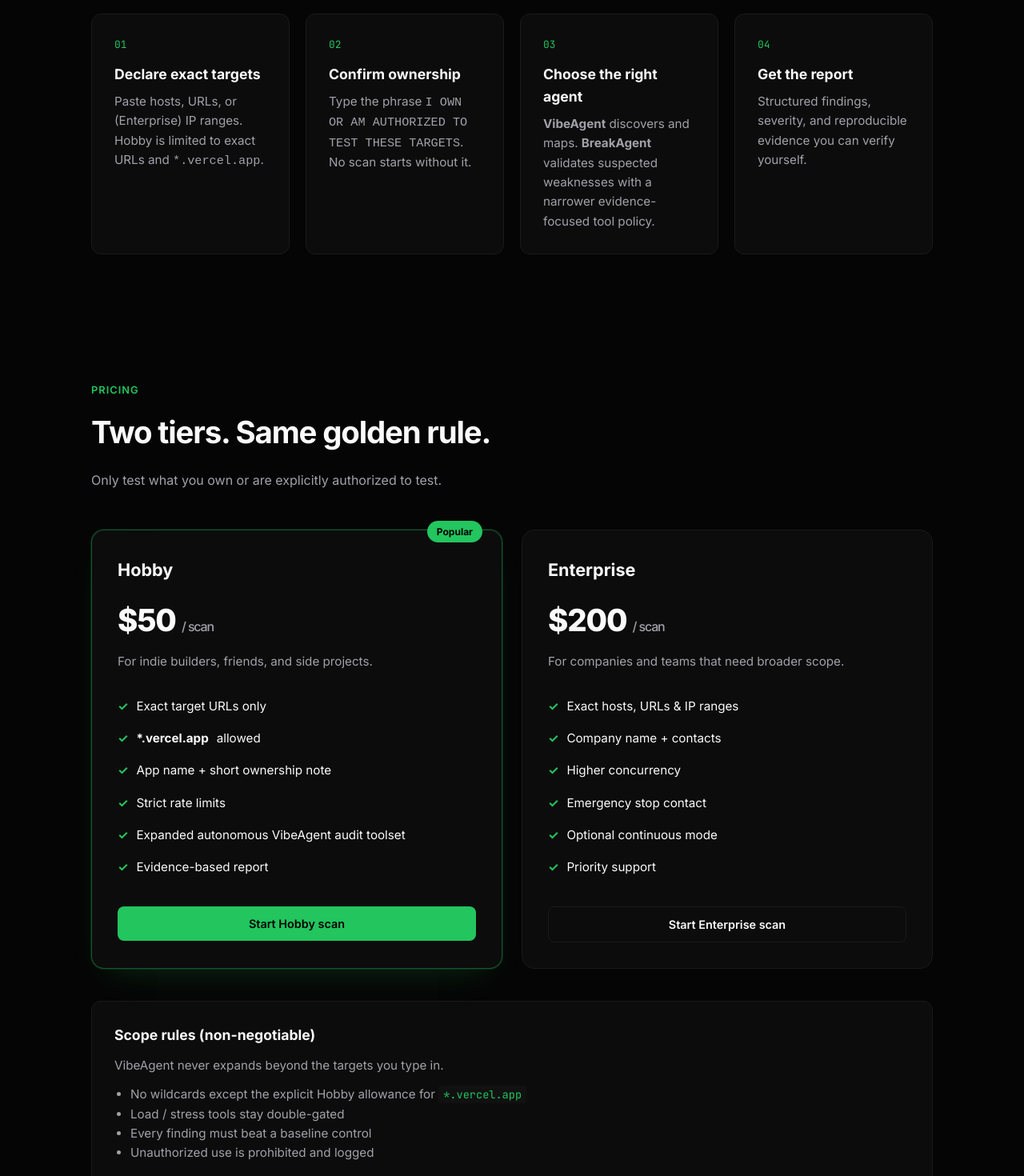
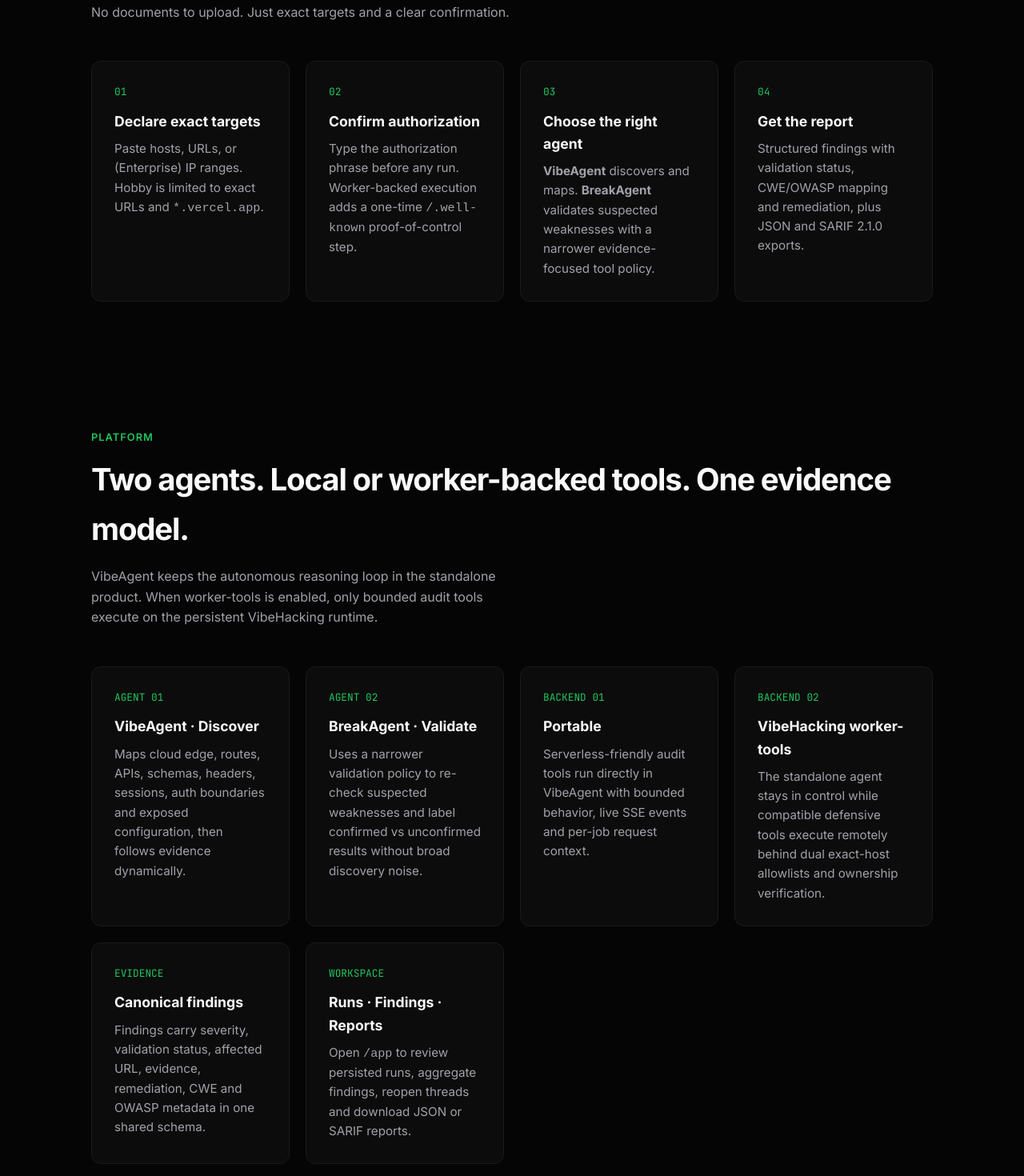
Before and after one commit to Foxxed909/VibeAgent, a website: page index.html in a window 1280 px wide. Shown: the part 893-2363 px from the top of the page at 80% size. Drawn offline with Linux system fonts and the light colour scheme.

Commit message:
Show worker-tools platform and workspace on landing page

```diff
--- a/index.html
+++ b/index.html
@@ -200,6 +200,8 @@
       <a href="/" class="logo"><span class="logo-mark">V</span> VibeAgent</a>
       <div class="nav-links">
         <a href="#how">How it works</a>
+        <a href="#platform">Platform</a>
+        <a href="/app">Workspace</a>
         <a href="#pricing">Pricing</a>
         <a href="#scope">Scope rules</a>
         <a href="/scan" class="btn btn-primary">Start a scan</a>
@@ -212,14 +214,14 @@
       <div class="badge">Authorized testing only · Exact targets</div>
       <h1>Affordable autonomous<br/><span>security testing</span></h1>
       <p class="hero-sub">
-        Point it at apps you own. Get evidence-based findings and PoCs —
-        without the $5,000 enterprise price tag.
+        Run VibeAgent for discovery or BreakAgent for validation. Stream evidence live,
+        execute bounded tools locally or through an approved VibeHacking worker, then export JSON or SARIF reports.
       </p>
       <div class="hero-cta">
         <a href="/scan" class="btn btn-primary">Start with Hobby — $50</a>
         <a href="#how" class="btn btn-ghost">See how it works</a>
       </div>
-      <p class="hero-note">Hobby targets: exact URLs + *.vercel.app only</p>
+      <p class="hero-note">Exact scope · private invite validation · verified worker targets</p>
     </div>
   </header>
 
@@ -236,8 +238,8 @@
         </div>
         <div class="step">
           <div class="step-num">02</div>
-          <h3>Confirm ownership</h3>
-          <p>Type the phrase <code>I OWN OR AM AUTHORIZED TO TEST THESE TARGETS</code>. No scan starts without it.</p>
+          <h3>Confirm authorization</h3>
+          <p>Type the authorization phrase before any run. Worker-backed execution adds a one-time <code>/.well-known</code> proof-of-control step.</p>
         </div>
         <div class="step">
           <div class="step-num">03</div>
@@ -247,7 +249,47 @@
         <div class="step">
           <div class="step-num">04</div>
           <h3>Get the report</h3>
-          <p>Structured findings, severity, and reproducible evidence you can verify yourself.</p>
+          <p>Structured findings with validation status, CWE/OWASP mapping and remediation, plus JSON and SARIF 2.1.0 exports.</p>
+        </div>
+      </div>
+    </div>
+  </section>
+
+  <section id="platform">
+    <div class="container">
+      <div class="section-label">Platform</div>
+      <h2 class="section-title">Two agents. Local or worker-backed tools. One evidence model.</h2>
+      <p class="section-desc">VibeAgent keeps the autonomous reasoning loop in the standalone product. When worker-tools is enabled, only bounded audit tools execute on the persistent VibeHacking runtime.</p>
+      <div class="steps">
+        <div class="step">
+          <div class="step-num">AGENT 01</div>
+          <h3>VibeAgent · Discover</h3>
+          <p>Maps cloud edge, routes, APIs, schemas, headers, sessions, auth boundaries and exposed configuration, then follows evidence dynamically.</p>
+        </div>
+        <div class="step">
+          <div class="step-num">AGENT 02</div>
+          <h3>BreakAgent · Validate</h3>
+          <p>Uses a narrower validation policy to re-check suspected weaknesses and label confirmed vs unconfirmed results without broad discovery noise.</p>
+        </div>
+        <div class="step">
+          <div class="step-num">BACKEND 01</div>
+          <h3>Portable</h3>
+          <p>Serverless-friendly audit tools run directly in VibeAgent with bounded behavior, live SSE events and per-job request context.</p>
+        </div>
+        <div class="step">
+          <div class="step-num">BACKEND 02</div>
+          <h3>VibeHacking worker-tools</h3>
+          <p>The standalone agent stays in control while compatible defensive tools execute remotely behind dual exact-host allowlists and ownership verification.</p>
+        </div>
+        <div class="step">
+          <div class="step-num">EVIDENCE</div>
+          <h3>Canonical findings</h3>
+          <p>Findings carry severity, validation status, affected URL, evidence, remediation, CWE and OWASP metadata in one shared schema.</p>
+        </div>
+        <div class="step">
+          <div class="step-num">WORKSPACE</div>
+          <h3>Runs · Findings · Reports</h3>
+          <p>Open <code>/app</code> to review persisted runs, aggregate findings, reopen threads and download JSON or SARIF reports.</p>
         </div>
       </div>
     </div>
@@ -267,10 +309,10 @@
           <ul>
             <li>Exact target URLs only</li>
             <li><strong>*.vercel.app</strong> allowed</li>
-            <li>App name + short ownership note</li>
-            <li>Strict rate limits</li>
-            <li>Expanded autonomous VibeAgent audit toolset</li>
-            <li>Evidence-based report</li>
+            <li>VibeAgent + BreakAgent modes</li>
+            <li>Portable autonomous execution</li>
+            <li>Expanded bounded audit toolset</li>
+            <li>Structured JSON + SARIF reports</li>
           </ul>
           <a href="/scan" class="btn btn-primary">Start Hobby scan</a>
         </div>
@@ -283,8 +325,8 @@
             <li>Company name + contacts</li>
             <li>Higher concurrency</li>
             <li>Emergency stop contact</li>
-            <li>Optional continuous mode</li>
-            <li>Priority support</li>
+            <li>Optional approved worker-tools backend</li>
+            <li>Exact-host ownership verification</li>
           </ul>
           <a href="/scan" class="btn btn-ghost">Start Enterprise scan</a>
         </div>
@@ -294,10 +336,11 @@
         <h3>Scope rules (non-negotiable)</h3>
         <p>VibeAgent never expands beyond the targets you type in.</p>
         <ul>
-          <li>No wildcards except the explicit Hobby allowance for <code>*.vercel.app</code></li>
-          <li>Load / stress tools stay double-gated</li>
-          <li>Every finding must beat a baseline control</li>
-          <li>Unauthorized use is prohibited and logged</li>
+          <li>Portable scope never expands beyond declared targets</li>
+          <li>Worker-tools requires exact server allowlists on both VibeAgent and VibeHacking</li>
+          <li>Worker-backed targets require a one-time <code>/.well-known/vibeagent-verification.txt</code> proof</li>
+          <li>Private invite codes are validated only on the server; no access secret is embedded in the site</li>
+          <li>Cross-origin scan and report access is blocked at the API boundary</li>
         </ul>
       </div>
 
```
